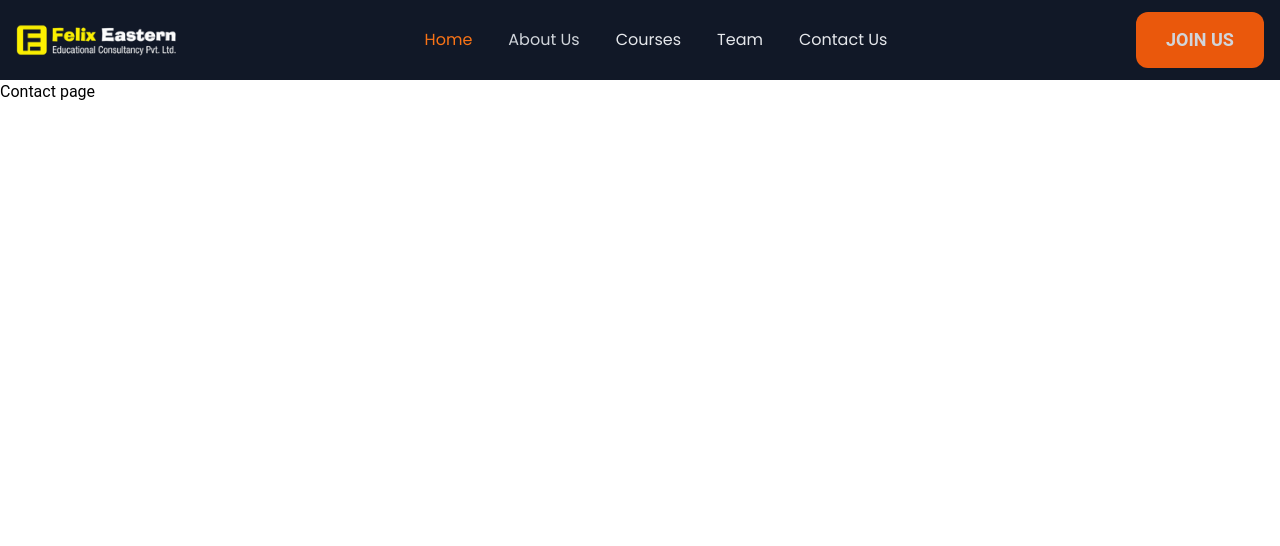
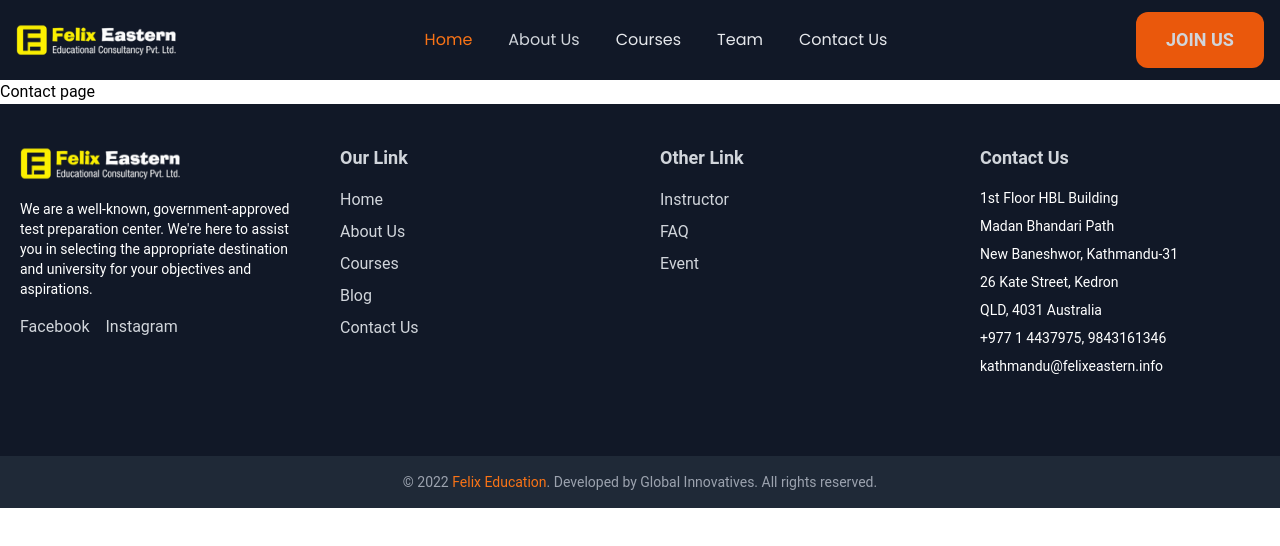
Before and after one commit to God-yash12/consultancy, a React (Vite) app: page /contactus in a window 1280 px wide. Shown: the top 546 px of the page. Built offline with nearby package versions, Linux system fonts and the light colour scheme.

Commit message:
Footer Added

```diff
--- a/src/components/Footer/Footer.jsx
+++ b/src/components/Footer/Footer.jsx
@@ -1,11 +1,106 @@
-import React from 'react'
+import React from 'react';
+import Logo from "../../assets/logo.png";  // Ensure the correct path to the logo
 
 const Footer = () => {
+
+  // Function to scroll to the top of the page
+  const scrollToTop = () => {
+    window.scrollTo({
+      top: 0,
+      behavior: "smooth"
+    });
+  };
+
   return (
-    <div>
+    <footer className="bg-gray-900 text-white">
+      <div className="container mx-auto grid grid-cols-1 sm:grid-cols-2 lg:grid-cols-4 gap-10 px-5 py-10">
 
-    </div>
-  )
-}
+        {/* Logo and Company Information */}
+        <div>
+          <img
+            src={Logo}
+            alt="Logo"
+            className="w-40 mb-4"
+          />
+          <p className="text-sm mb-4">
+            We are a well-known, government-approved test preparation center. We're here to assist you in selecting the appropriate destination and university for your objectives and aspirations.
+          </p>
+          <div className="flex space-x-4">
+            <a href="#" className="text-gray-300 hover:text-white">
+              <i className="fab fa-facebook-f"></i> Facebook
+            </a>
+            <a href="#" className="text-gray-300 hover:text-white">
+              <i className="fab fa-instagram"></i> Instagram
+            </a>
+          </div>
+        </div>
 
-export default Footer
+        {/* Navigation Links */}
+        <div>
+          <h2 className="font-bold text-lg mb-4 text-gray-300">Our Link</h2>
+          <ul>
+            <li className="mb-2">
+              <a href="#home" className="text-gray-300 hover:text-orange-500">Home</a>
+            </li>
+            <li className="mb-2">
+              <a href="#about" className="text-gray-300 hover:text-orange-500">About Us</a>
+            </li>
+            <li className="mb-2">
+              <a href="#courses" className="text-gray-300 hover:text-orange-500">Courses</a>
+            </li>
+            <li className="mb-2">
+              <a href="#blog" className="text-gray-300 hover:text-orange-500">Blog</a>
+            </li>
+            <li>
+              <a href="#contact" className="text-gray-300 hover:text-orange-500">Contact Us</a>
+            </li>
+          </ul>
+        </div>
+
+        {/* Other Links */}
+        <div>
+          <h2 className="font-bold text-lg mb-4 text-gray-300">Other Link</h2>
+          <ul>
+            <li className="mb-2">
+              <a href="#instructor" className="text-gray-300 hover:text-orange-500">Instructor</a>
+            </li>
+            <li className="mb-2">
+              <a href="#faq" className="text-gray-300 hover:text-orange-500">FAQ</a>
+            </li>
+            <li>
+              <a href="#event" className="text-gray-300 hover:text-orange-500">Event</a>
+            </li>
+          </ul>
+        </div>
+
+        {/* Contact Information */}
+        <div>
+          <h2 className="font-bold text-lg mb-4 text-gray-300">Contact Us</h2>
+          <p className="text-sm mb-2">1st Floor HBL Building</p>
+          <p className="text-sm mb-2">Madan Bhandari Path</p>
+          <p className="text-sm mb-2">New Baneshwor, Kathmandu-31</p>
+          <p className="text-sm mb-2">26 Kate Street, Kedron</p>
+          <p className="text-sm mb-2">QLD, 4031 Australia</p>
+          <p className="text-sm mb-2">+977 1 4437975, 9843161346</p>
+          <p className="text-sm">kathmandu@felixeastern.info</p>
+        </div>
+      </div>
+
+      {/* Copyright Section with Extra Dark Background */}
+      <div className="bg-gray-800 text-center text-sm text-gray-400 py-4 mt-10">
+        <p>
+          &copy; 2022{" "}
+          <span
+            className="text-orange-500 cursor-pointer hover:text-blue-500 transition duration-300"
+            onClick={scrollToTop}
+          >
+            Felix Education
+          </span>
+          . Developed by Global Innovatives. All rights reserved.
+        </p>
+      </div>
+    </footer>
+  );
+};
+
+export default Footer;
```
